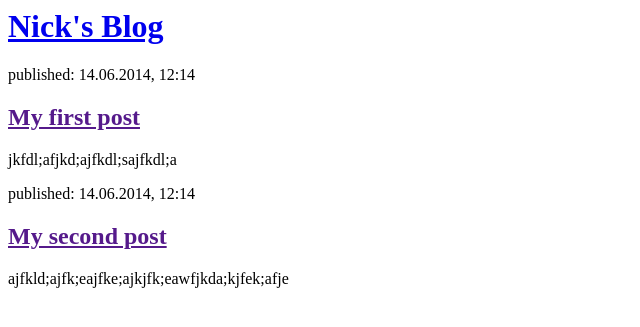
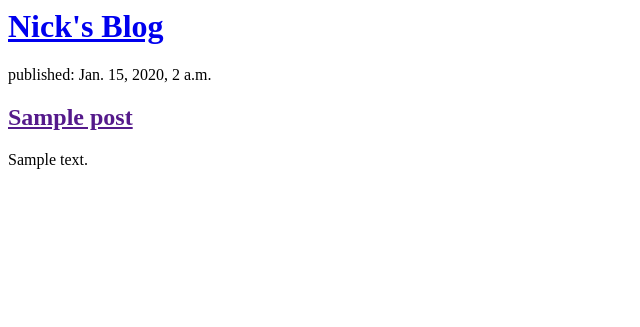
Before and after one commit to nicholasmjtsai/my-first-blog, a Django app: page / in a window 1280 px wide. Shown: the top 327 px of the page, without its empty margins (0-640 px from the left). Run offline with Django 3.2, Linux system fonts and the light colour scheme; tables that the repository leaves empty hold one stand-in row (values such as "Sample post").

Commit message:
modified templates to display posts database

```diff
--- a/blog/templates/blog/post_list.html
+++ b/blog/templates/blog/post_list.html
@@ -6,15 +6,12 @@
         <div>
             <h1><a href="/">Nick's Blog</a></h1>
         </div>
+        {% for p in posts %}
         <div>
-            <p>published: 14.06.2014, 12:14</p>
-            <h2><a href="">My first post</a></h2>
-            <p>jkfdl;afjkd;ajfkdl;sajfkdl;a</p>
+            <p>published: {{ p.published_date }}</p>
+            <h2><a href="">{{ p.title }}</a></h2>
+            <p> {{ p.text|linebreaksbr }}</p>
         </div>
-        <div>
-            <p>published: 14.06.2014, 12:14</p>
-            <h2><a href="">My second post</a></h2>
-            <p>ajfkld;ajfk;eajfke;ajkjfk;eawfjkda;kjfek;afje</p>
-        </div>
+        {% endfor %}
     </body>
 </html>
--- a/blog/views.py
+++ b/blog/views.py
@@ -1,5 +1,8 @@
 from django.shortcuts import render
+from django.utils import timezone
+from .models import Post
 
 # Create your views here.
 def post_list(request):
-    return render(request, 'blog/post_list.html', {})
+    posts = Post.objects.filter(published_date__lte=timezone.now()).order_by('published_date')
+    return render(request, 'blog/post_list.html', {'posts':posts})
```
